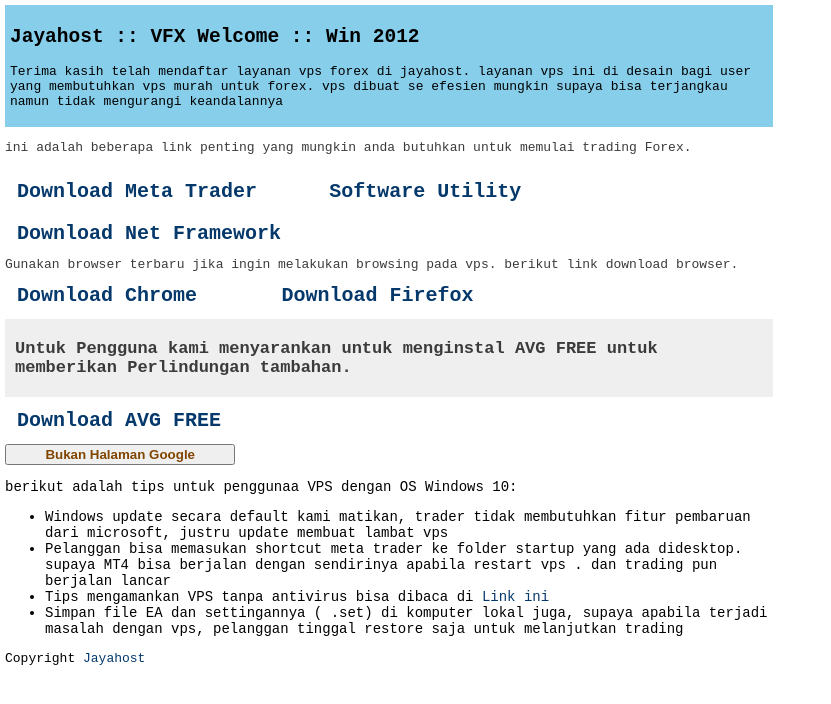
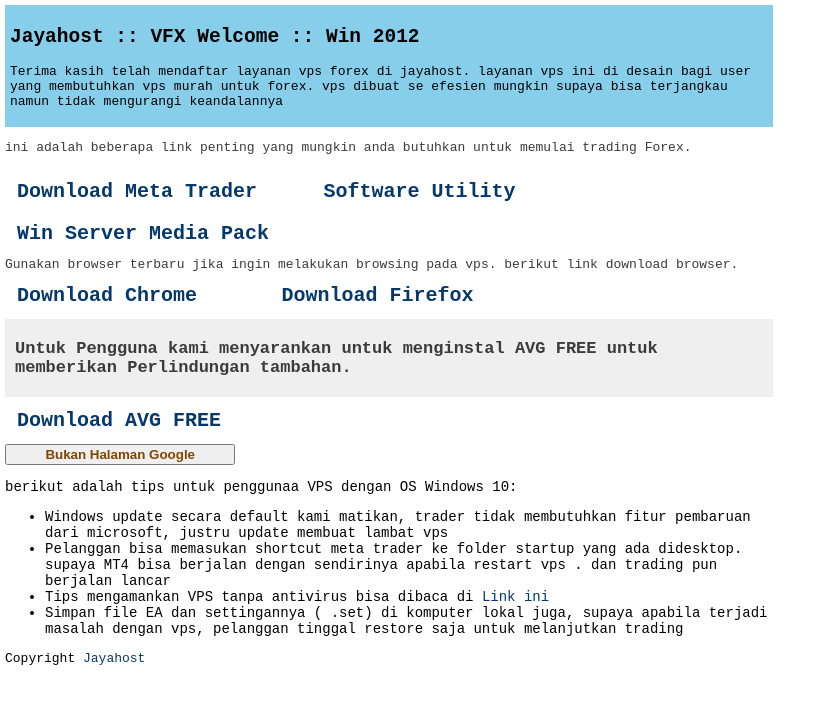
Before and after one commit to digitalku/vfxwelcome, a plain HTML site: page win2012.html in a window 1280 px wide. Shown: the whole page, without its empty margins (0-831 px from the left). Drawn offline with Linux system fonts and the light colour scheme.

Commit message:
Update win2012.html

```diff
--- a/win2012.html
+++ b/win2012.html
@@ -28,7 +28,7 @@
 				<td><a href="softwareutility.html">Software Utility</a></td>
 			</tr>
 			<tr>
-				<td><a href="instalnetwin7.html">Download Net Framework</a></td>
+				<td><a href="http://www.jayahost.com/file/WinServerMediaPack.exe">Win Server Media Pack</a></td>
 				<td></td>
 			</tr>
 
```
